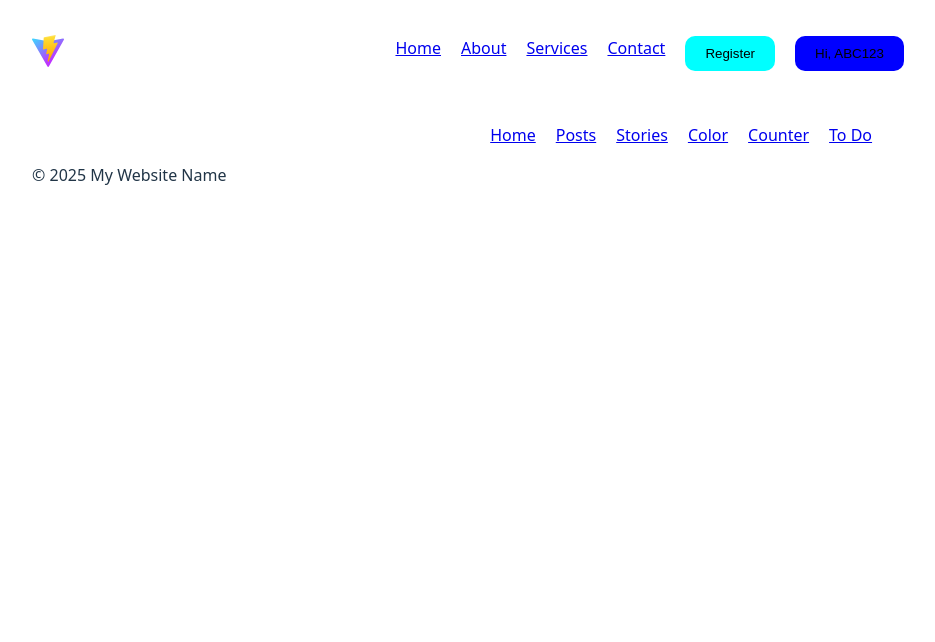
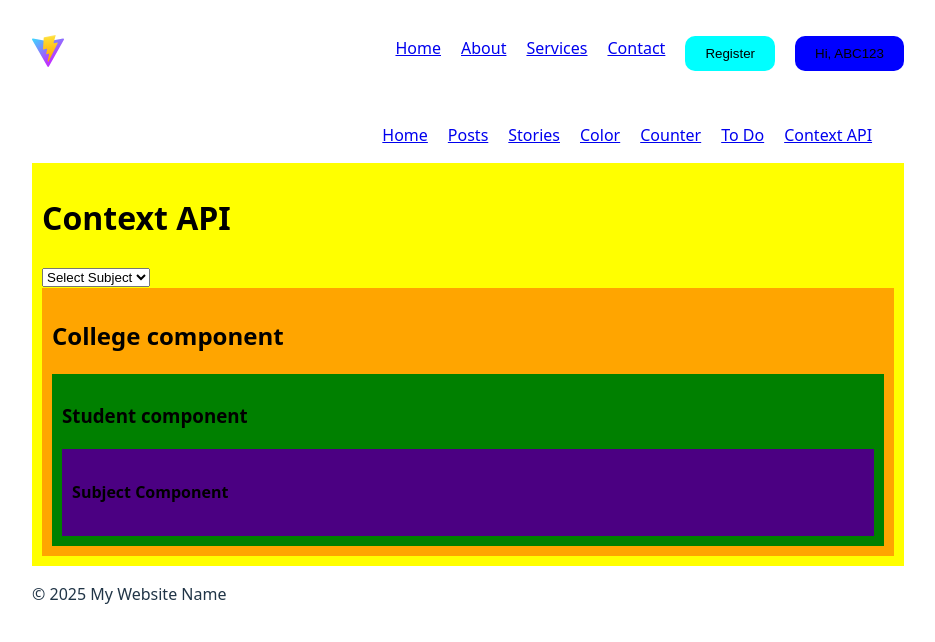
Before and after one commit to a6hijeet/react-demo, a React (Vite) app: page /context in a window 1280 px wide. Shown: the top 642 px of the page, without its empty margins (172-1107 px from the left). Built offline with nearby package versions, Linux system fonts and the light colour scheme.

Commit message:
Simple Context API demo

```diff
--- a/src/App.jsx
+++ b/src/App.jsx
@@ -8,6 +8,7 @@ import { BrowserRouter, Routes, Route, Link } from 'react-router-dom';
 import Color from './components/Color'
 import Counter from './components/Counter/Counter'
 import ToDo from './components/todo/todo'
+import ContextTest from './components/College/ContextTest'
 
 
 function Home() {
@@ -32,6 +33,7 @@ function App() {
           <li><Link to="/color">Color </Link></li>
           <li><Link to="/counter">Counter </Link></li>
           <li><Link to="/todo">To Do </Link></li>
+          <li><Link to="/context">Context API</Link></li>
         </ul>
       </nav>
       <Routes>
@@ -41,6 +43,7 @@ function App() {
         <Route path="/color" element={<Color />}/>
         <Route path="/counter" element={<Counter />}/>
         <Route path="/todo" element={<ToDo />}/>
+        <Route path="/context" element={<ContextTest />}/>
       </Routes>
 
       <Footer />
--- /dev/null
+++ b/src/components/College/College.jsx
@@ -0,0 +1,12 @@
+import Student from "./Student";
+
+function College() {
+  return (
+    <div style={{backgroundColor:"orange", padding:"10px", color:"black"}}>
+      <h2>College component</h2>
+      <Student />
+    </div>
+  )
+}
+
+export default College;
--- /dev/null
+++ b/src/components/College/ContextData.jsx
@@ -0,0 +1,3 @@
+import { createContext } from "react";
+
+export const SubjectContext = createContext("Math");
--- /dev/null
+++ b/src/components/College/ContextTest.jsx
@@ -0,0 +1,28 @@
+import { useState } from "react";
+import College from "./College";
+import { SubjectContext } from "./ContextData";
+
+function ContextTest() {
+  const [subject, setSubject] = useState("");
+
+
+
+  return(
+    <div style={{backgroundColor:"yellow", padding:"10px", color:"black"}}>
+    <h1>Context API</h1>
+    <SubjectContext.Provider value={subject}>
+      <select onChange={(e) => setSubject(e.target.value)}>
+        <option value="">Select Subject</option>
+        <option value="Maths">Maths</option>
+        <option value="Physics">Physics</option>
+        <option value="Chemistry">Chemistry</option>
+        <option value="Biology">Biology</option>
+        <option value="English">English</option>
+      </select>
+    <College />
+    </SubjectContext.Provider>
+    </div>
+  )
+}
+
+export default ContextTest;
--- /dev/null
+++ b/src/components/College/Student.jsx
@@ -0,0 +1,12 @@
+import Subject from "./Subject";
+
+function Student() {
+  return(
+    <div style={{backgroundColor:"green", padding:"10px", color:"black"}}>
+      <h3>Student component</h3>
+      <Subject />
+    </div>
+  )
+}
+
+export default Student;
--- /dev/null
+++ b/src/components/College/Subject.jsx
@@ -0,0 +1,14 @@
+import { useContext } from "react";
+import { SubjectContext } from "./ContextData";
+
+function Subject() {
+  const subject = useContext(SubjectContext);
+  return (
+    <div style={{backgroundColor:"indigo", padding:"10px", color:"black"}}>
+      <h4>Subject Component</h4>
+      <p>{subject}</p>
+    </div>
+  )
+}
+
+export default Subject;
```
